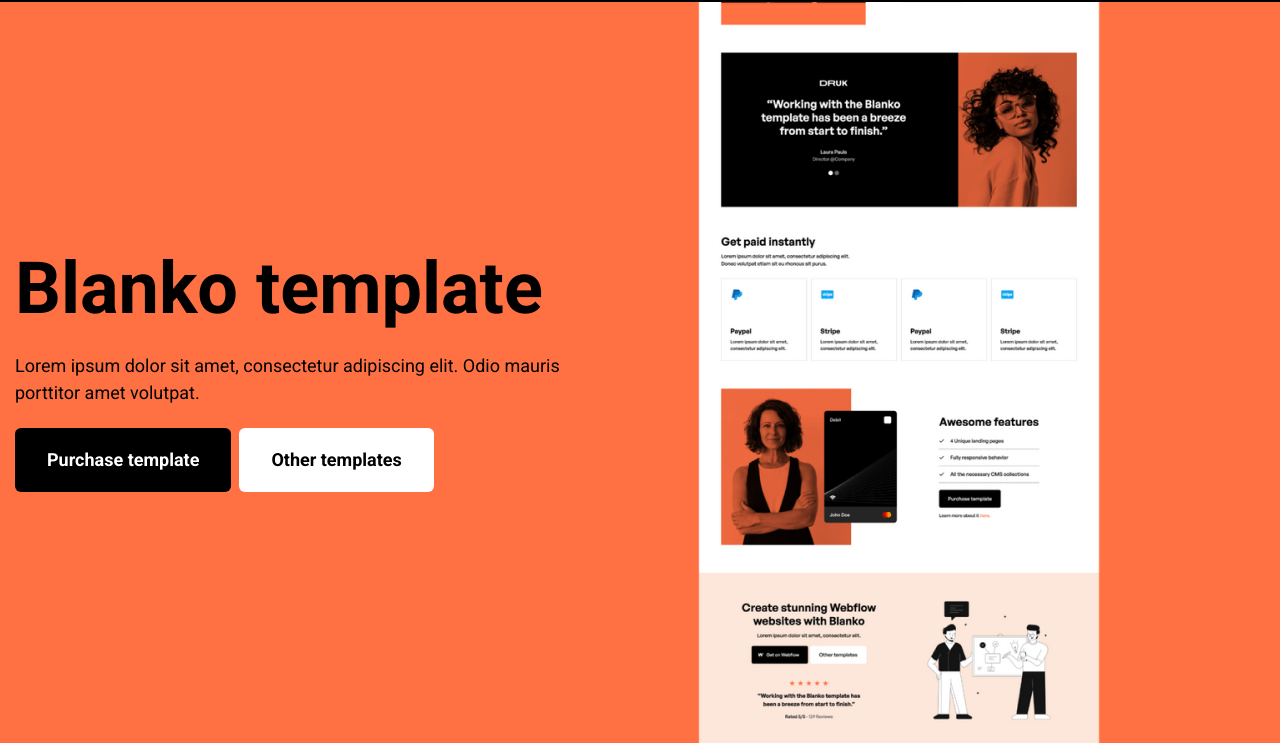
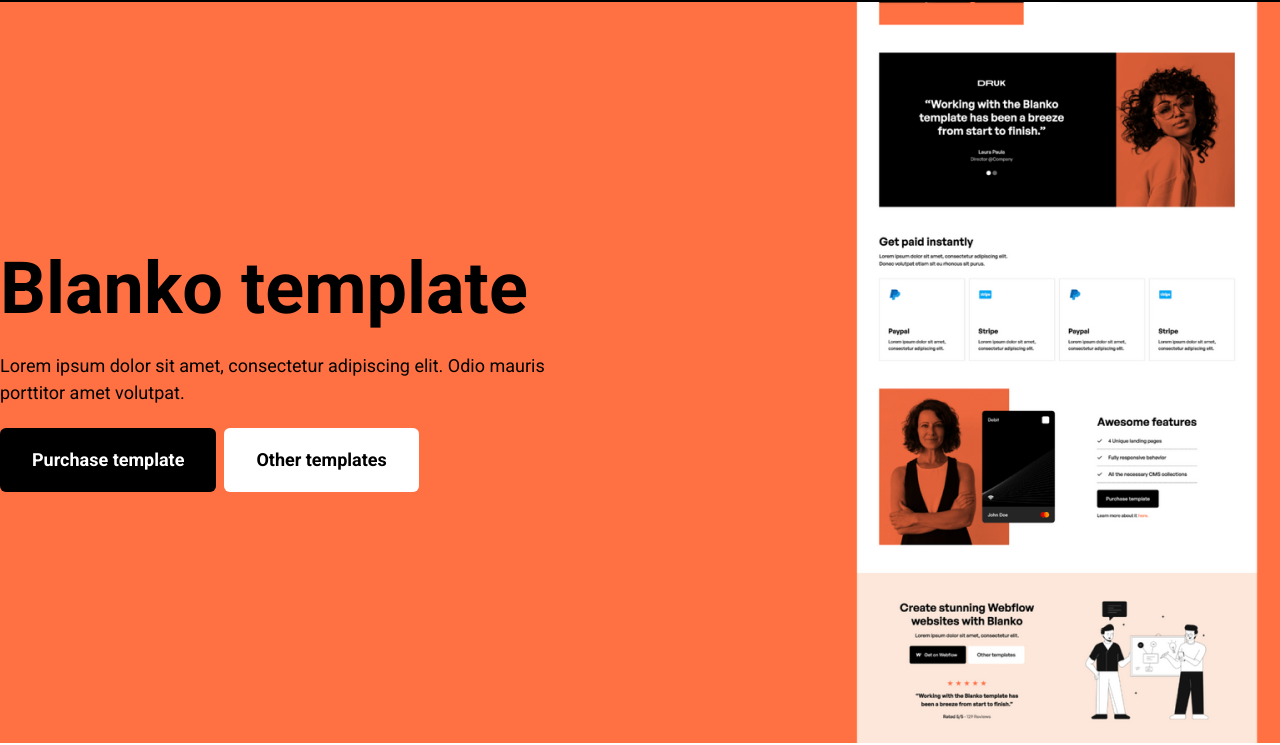
Before and after one commit to kasim876/blanco, a plain HTML site: page index.html in a window 1280 px wide. Shown: the part 78-823 px from the top of the page. Drawn offline with Linux system fonts and the light colour scheme.

Commit message:
update hero styles

```diff
--- a/index.html
+++ b/index.html
@@ -34,7 +34,7 @@
     </header>
     <main>
         <section class="hero">
-            <div class="container">
+            <div class="container hero__container">
                 <h1 class="hero__title">Blanko template</h1>
                 <p class="hero__descr">Lorem ipsum dolor sit amet, consectetur adipiscing elit. Odio mauris porttitor amet volutpat.</p>
                 <div class="hero__btns">
--- a/styles/main.css
+++ b/styles/main.css
@@ -172,11 +172,14 @@ img {
 }
 
 .hero {
+    background-color: var(--orange);
+}
+
+.hero__container {
     padding: 251px 0;
-    background-color: var(--orange);
     background-image: url('../img/bg.png');
     background-repeat: no-repeat;
-    background-position: right 20% bottom;
+    background-position: right 15px bottom;
 }
 
 .hero__title {
```
